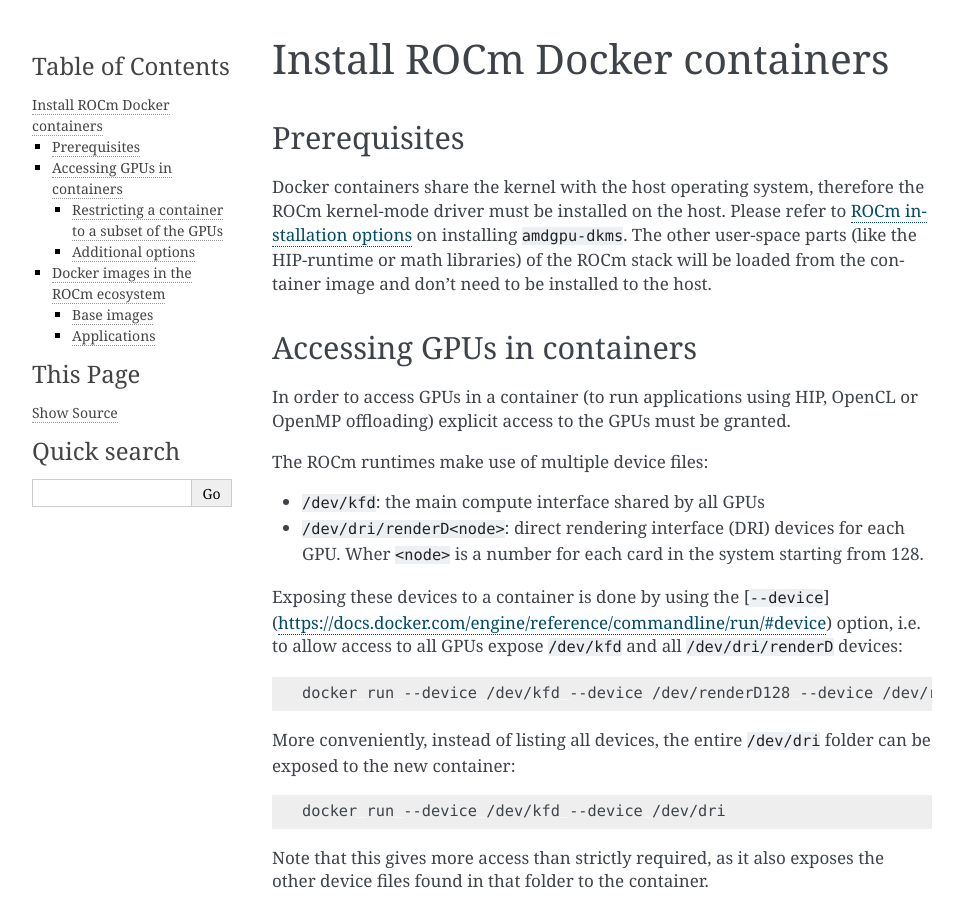
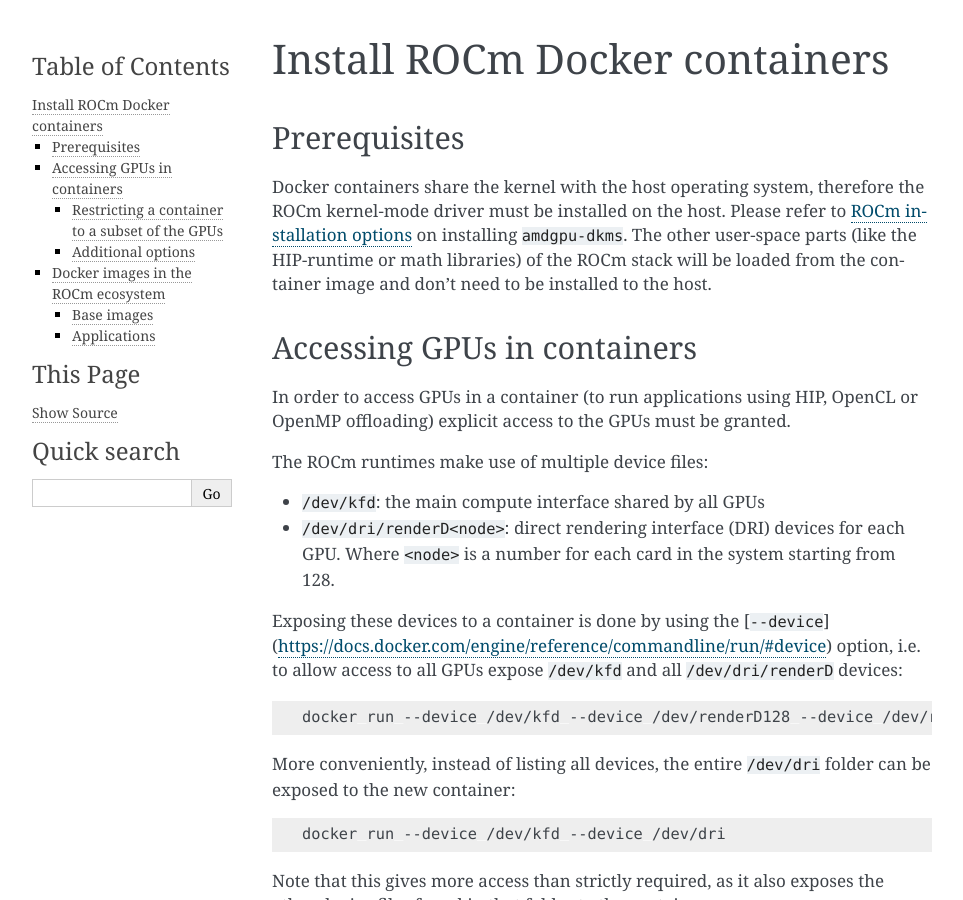
Before and after one commit to ROCm/rocm-install-on-linux, a Sphinx documentation site: the page built from docs/how-to/docker.rst, in a window 1280 px wide and 900 px high. Shown: the whole window, without its empty margins (148-1111 px from the left). Built offline with Sphinx 7.4.7, drawn with Linux system fonts in a browser that asks for light colours.

Commit message:
docs: Fix spellcheck violations

```diff
--- a/docs/how-to/docker.rst
+++ b/docs/how-to/docker.rst
@@ -23,7 +23,7 @@
 
 - ``/dev/kfd``: the main compute interface shared by all GPUs
 - ``/dev/dri/renderD<node>``: direct rendering interface (DRI) devices for each
-  GPU. Wher ``<node>`` is a number for each card in the system starting from 128.
+  GPU. Where ``<node>`` is a number for each card in the system starting from 128.
 
 Exposing these devices to a container is done by using the
 [``--device``](https://docs.docker.com/engine/reference/commandline/run/#device)
--- a/docs/how-to/spack.rst
+++ b/docs/how-to/spack.rst
@@ -343,7 +343,7 @@
 
         spack find
 
-8. If any modification is made to the ``.yaml`` file, you must deactivate the existing environment and create a new one in order for the modications to be reflected.
+8. If any modification is made to the ``.yaml`` file, you must deactivate the existing environment and create a new one in order for the modifications to be reflected.
 
     To deactivate, use:
 
--- a/docs/reference/docker-image-support-matrix.rst
+++ b/docs/reference/docker-image-support-matrix.rst
@@ -5,7 +5,7 @@
 ******************************************************************
 
 AMD validates and publishes `PyTorch <https://hub.docker.com/r/rocm/pytorch>`_ and
-`TensorFlow <https://hub.docker.com/r/rocm/tensorflow>`_ containers on dockerhub. The following
+`TensorFlow <https://hub.docker.com/r/rocm/tensorflow>`_ containers on DockerHub. The following
 tags, and associated inventories, are validated with ROCm 5.7.
 
 .. tab-set::
```
Also changed, not shown: docs/how-to/amdgpu-install.rst (+8 -8 lines).
